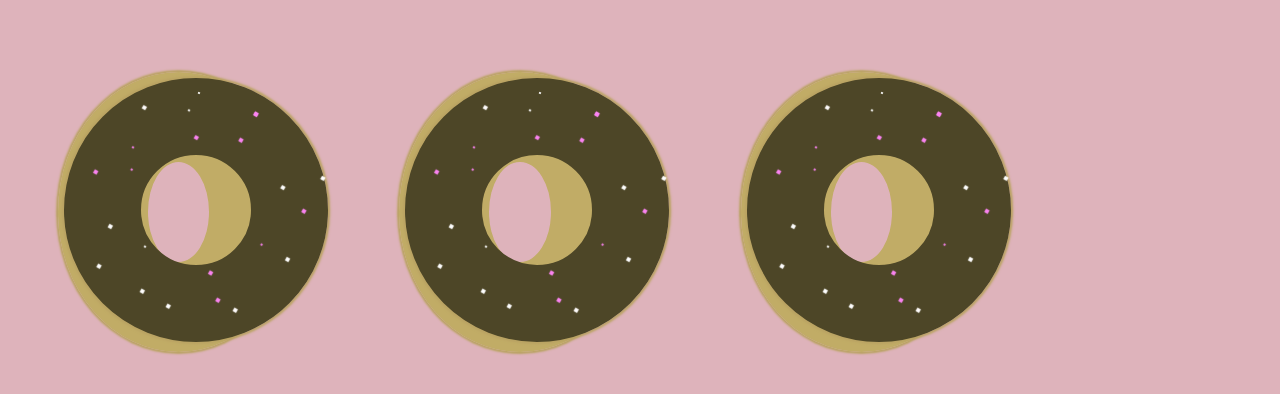
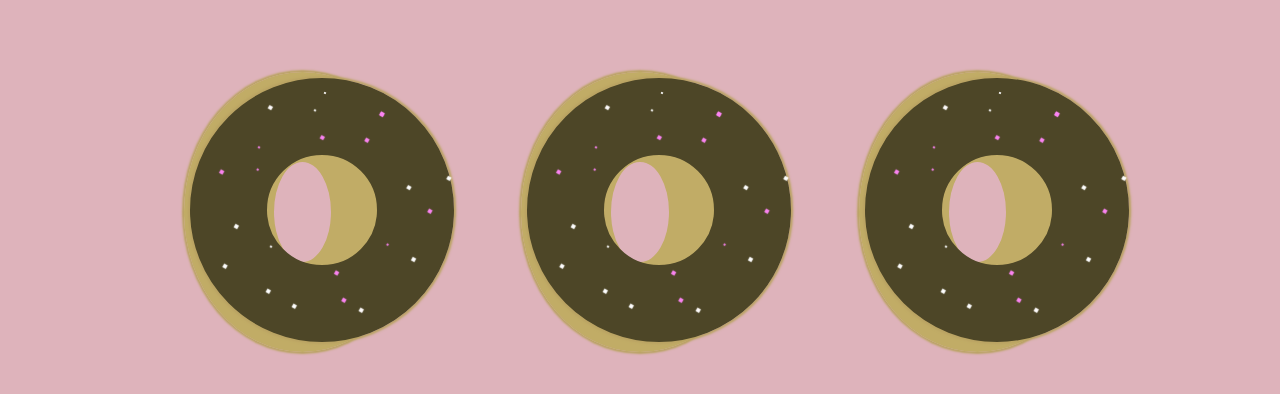
Before and after one commit to karolajed/css_donuts, a plain HTML site: page donut.html in a window 1280 px wide. Shown: the part 292-686 px from the top of the page. Drawn offline with Linux system fonts and the light colour scheme.

Commit message:
Add some features

```diff
--- a/donut.css
+++ b/donut.css
@@ -3,7 +3,12 @@ body {
     justify-content: space-around;
     align-items: center;
     height: 800px;
+}
+
+.main-container {
+    background-color: #deb3bb;
     width: 80%;
+    margin: 0 auto;
 }
 
 .top {
@@ -26,7 +31,7 @@ body {
     height: 100px;
     width: 100px;
     border: 90px solid #c1ac66;
-    border-radius: 50%;
+    border-radius: 60%;
     position: relative;
 }
 
--- a/donut.html
+++ b/donut.html
@@ -5,6 +5,7 @@
         <link href="https://fonts.googleapis.com/css?family=Amatic+SC" rel="stylesheet">
     </head>
     <body>
+        <div class="main-container">
             <div class="top">
                 <header> <h1>Pick one or do nut!</h1></header>
             </div>
@@ -13,5 +14,6 @@
                 <div class="donut" id="2"></div>
                 <div class="donut" id="3"></div>
             </div>
+        </div>
     </body>
 </html>
```
Lines whose indentation alone changed are shown as unchanged.
